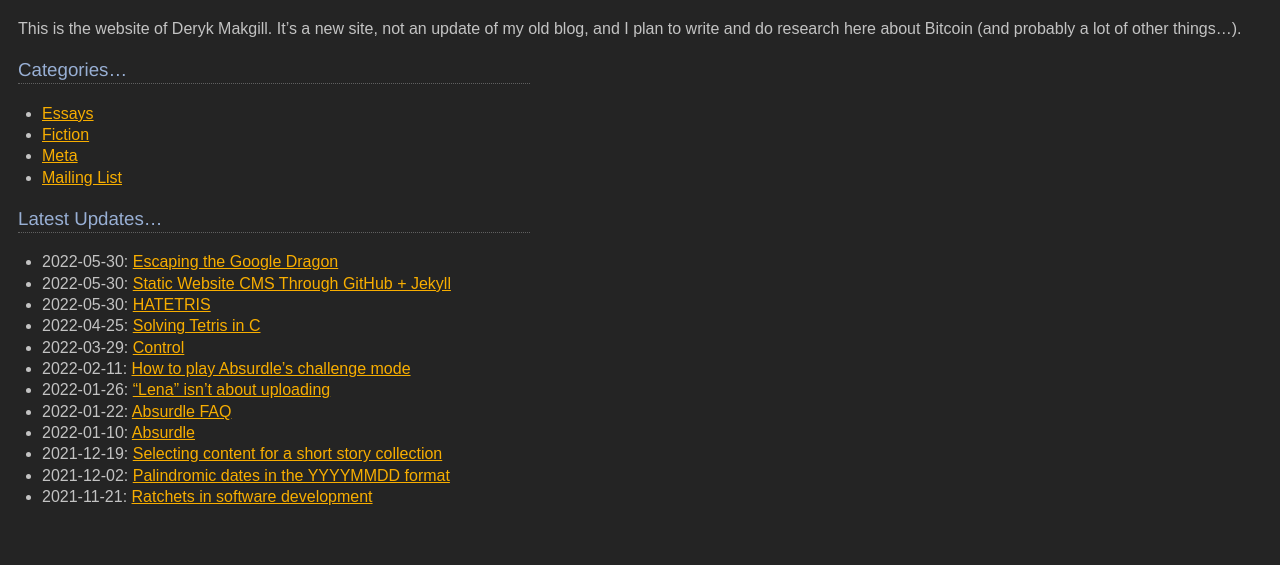
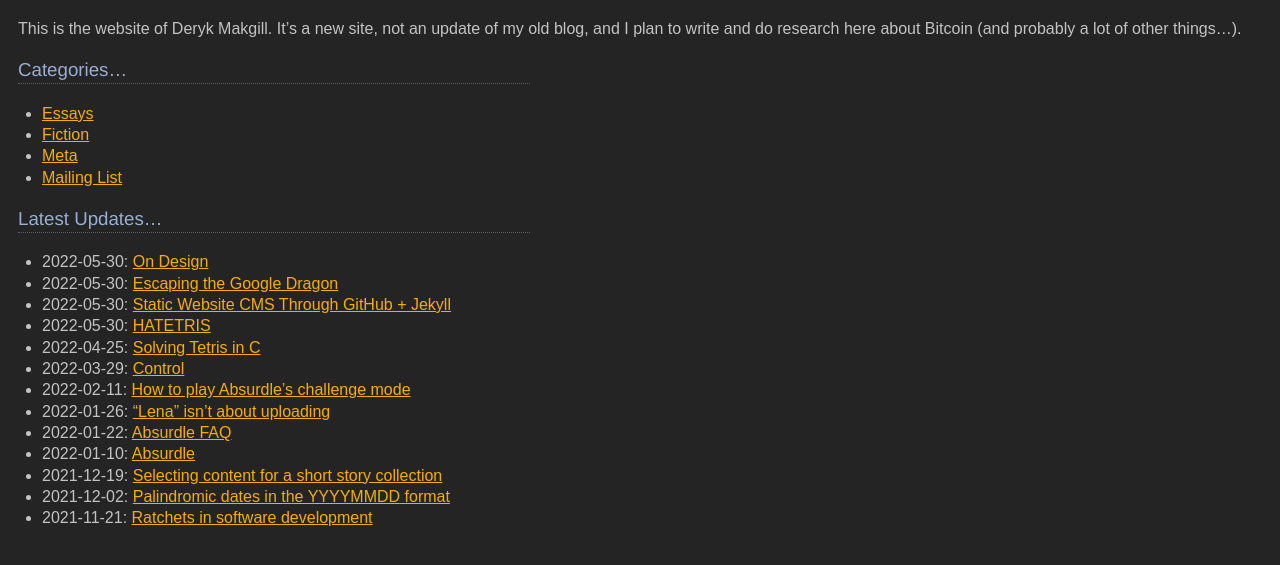
Before and after one commit to dmkgll/dmkgll, a Jekyll site: the page built from index.md, in a window 1280 px wide. Shown: the top 565 px of the page. Built offline with Jekyll 4.4.1, drawn with Linux system fonts in a browser that asks for light colours; our own code applies the rules of GitHub Pages for plain Markdown files.

Commit message:
Update index.md

```diff
--- a/index.md
+++ b/index.md
@@ -11,6 +11,7 @@ layout: home
 
 ### Latest Updates...
 
+- 2022-05-30: [On Design](/new/table)
 - 2022-05-30: [Escaping the Google Dragon](/new/sample)
 - 2022-05-30: [Static Website CMS Through GitHub + Jekyll](/)
 - 2022-05-30: [HATETRIS](/)
```
